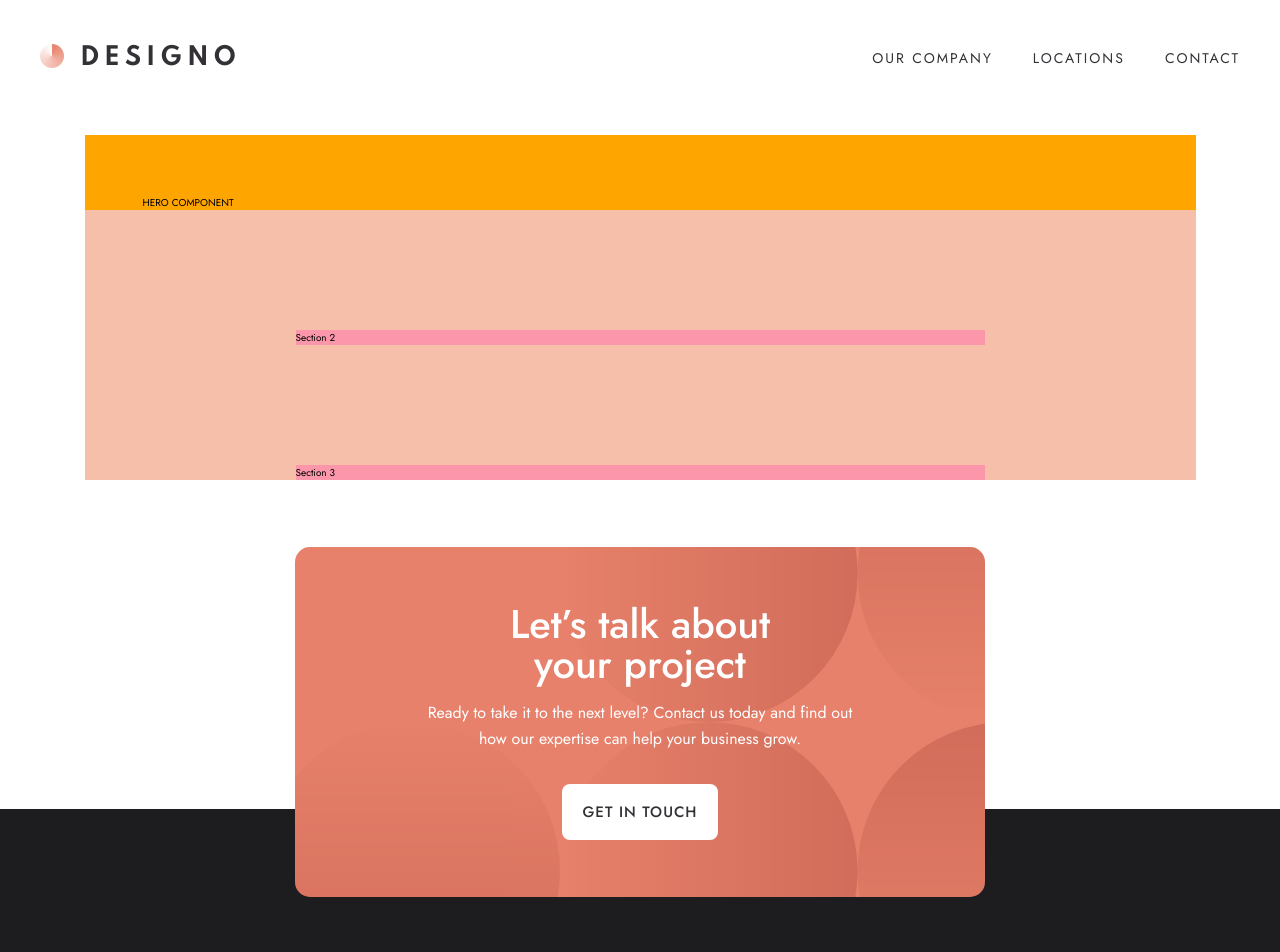
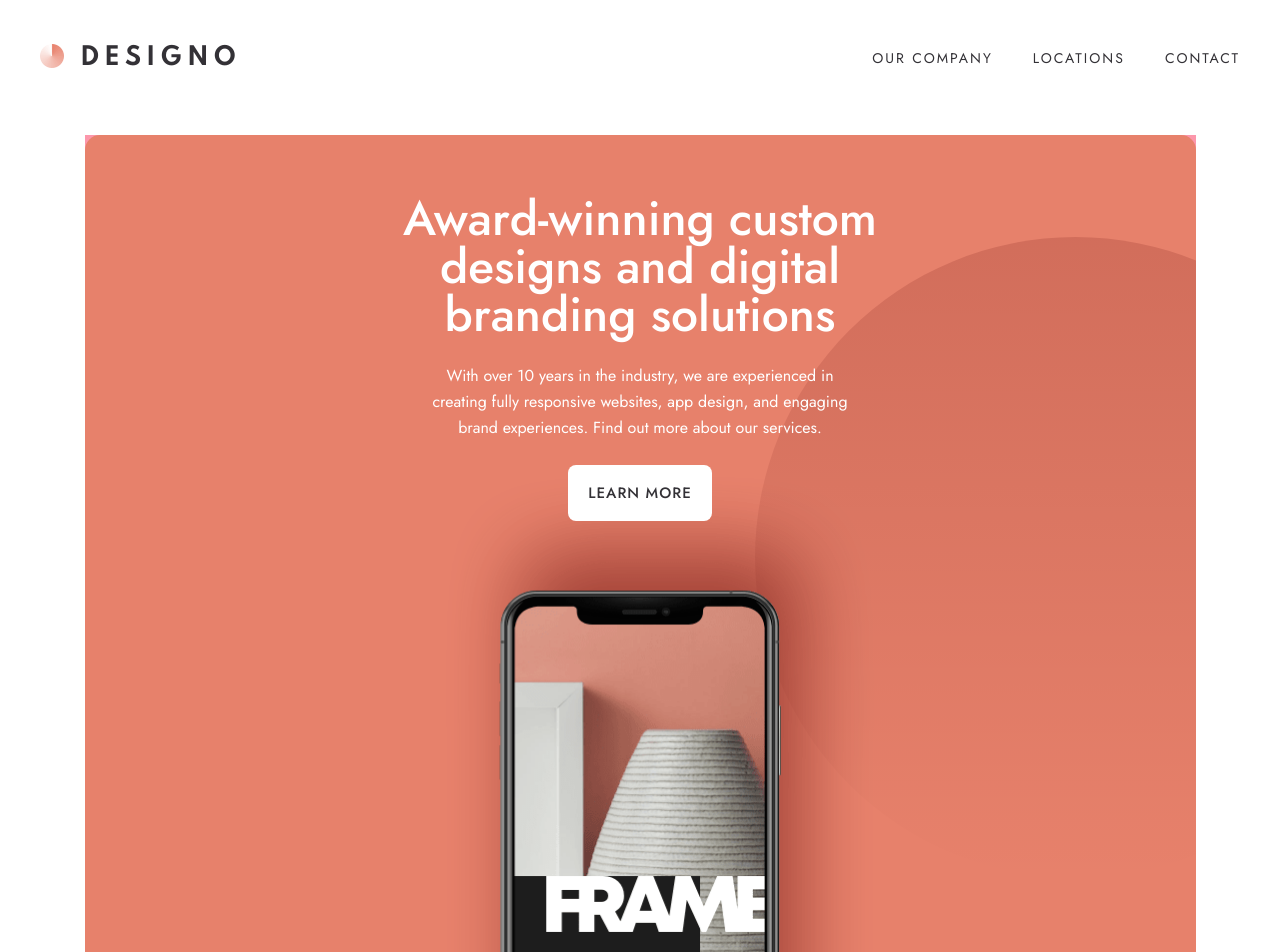
Before and after one commit to BryanEnriquez/designo, a React (Create React App) app: page / in a window 1280 px wide. Shown: the part 20-972 px from the top of the page. Built offline with nearby package versions, Linux system fonts and the light colour scheme.

Commit message:
Add hero to homepage

```diff
--- a/src/components/Hero.js
+++ b/src/components/Hero.js
@@ -1,7 +1,25 @@
+import Button from './Button';
+import heroImg from '../imgs/home/desktop/image-hero-phone.png';
 import './Hero.scss';
 
 const Hero = () => {
-  return <div className="hero">HERO COMPONENT</div>;
+  return (
+    <div className="hero">
+      <svg viewBox="0 0 640 640" className="hero__bg" />
+      <div className="hero__content">
+        <h1>Award-winning custom designs and digital branding solutions</h1>
+        <p>
+          With over 10 years in the industry, we are experienced in creating
+          fully responsive websites, app design, and engaging brand experiences.
+          Find out more about our services.
+        </p>
+        <Button to="/about" label="Learn more" />
+      </div>
+      <div className="hero__img-wrapper">
+        <img src={heroImg} alt="a phone" className="hero__img" />
+      </div>
+    </div>
+  );
 };
 
 export default Hero;
--- a/src/components/Hero.scss
+++ b/src/components/Hero.scss
@@ -1,11 +1,111 @@
 @import '../css/variables';
 
 .hero {
-  padding: 80px 24px 0 24px;
-  margin: 0 auto;
-  background-color: orange;
+  position: relative;
+  padding: 80px 24px 451px 24px;
+  display: flex;
+  flex-direction: column;
+  align-items: center;
+  color: var(--color-primary-light, #fff);
+  background-color: var(--color-primary-peach, #e7816b);
+  overflow: hidden;
 
   @media (min-width: $media-m) {
-    padding: 60px 58px 0 58px;
+    padding: 60px 58px 457px 58px;
+    border-radius: 15px;
+  }
+  @media (min-width: $media-l) {
+    padding: 145px 95px;
+    align-items: flex-start;
+  }
+
+  &__bg {
+    position: absolute;
+    top: 50%;
+    left: 0;
+    transform: translate(0, -50%);
+    height: 640px;
+    width: auto;
+    background-image: url(../imgs/home/desktop/bg-pattern-hero-home.svg);
+    background-size: cover;
+    z-index: 2;
+
+    @media (min-width: $media-m) {
+      // left: 20.5%;
+      left: auto;
+      right: -18%;
+    }
+    @media (min-width: $media-l) {
+      right: 0;
+    }
+  }
+
+  &__content {
+    max-width: 32.7rem;
+    display: flex;
+    flex-direction: column;
+    align-items: center;
+    text-align: center;
+    z-index: 5;
+
+    @media (min-width: $media-m) {
+      max-width: 57.3rem;
+    }
+    @media (min-width: $media-l) {
+      align-items: flex-start;
+      text-align: left;
+    }
+
+    h1 {
+      font-size: 3.2rem;
+      line-height: 3.6rem;
+      font-weight: 500;
+
+      @media (min-width: $media-m) {
+        font-size: 4.8rem;
+        line-height: 4.8rem;
+      }
+    }
+
+    p {
+      font-size: 1.5rem;
+      line-height: 2.5rem;
+      margin: 2.4rem 0 2.4rem 0;
+
+      @media (min-width: $media-m) {
+        max-width: 44rem;
+        font-size: 1.6rem;
+        line-height: 2.6rem;
+      }
+      @media (min-width: $media-l) {
+        margin: 3.3rem 0 3.9rem 0;
+      }
+    }
+  }
+
+  &__img-wrapper {
+    position: absolute;
+    width: 284px;
+    height: 573px;
+    z-index: 3;
+    bottom: -202px;
+    right: 50%;
+    transform: translate(50%, 0);
+
+    @media (min-width: $media-m) {
+      bottom: -185px;
+    }
+    @media (min-width: $media-l) {
+      bottom: -72px;
+      right: 95px;
+      transform: translate(0, 0);
+    }
+  }
+
+  &__img {
+    position: relative;
+    height: 100%;
+    transform: scale(1.59);
+    left: -18.9%;
   }
 }
```
